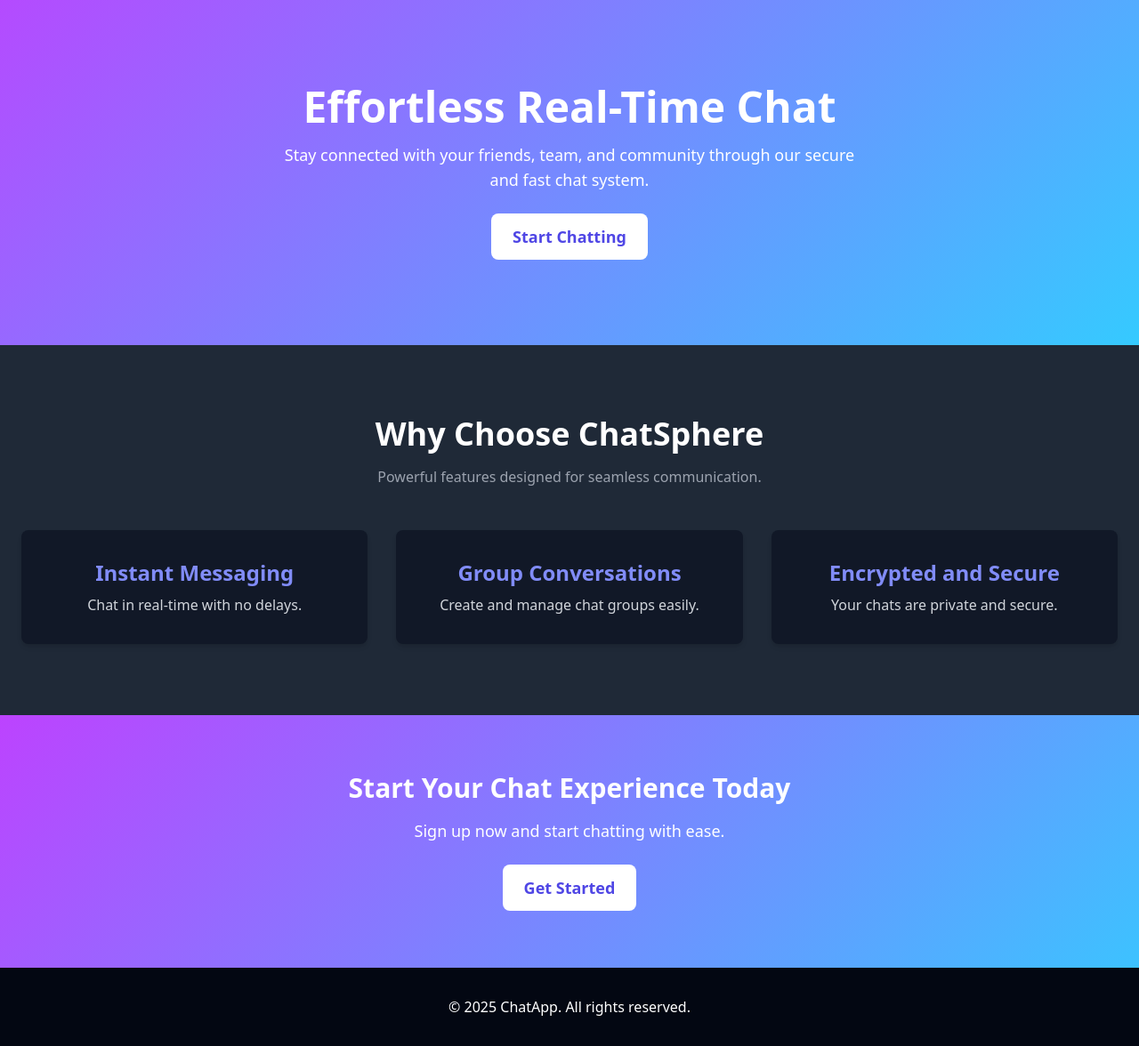
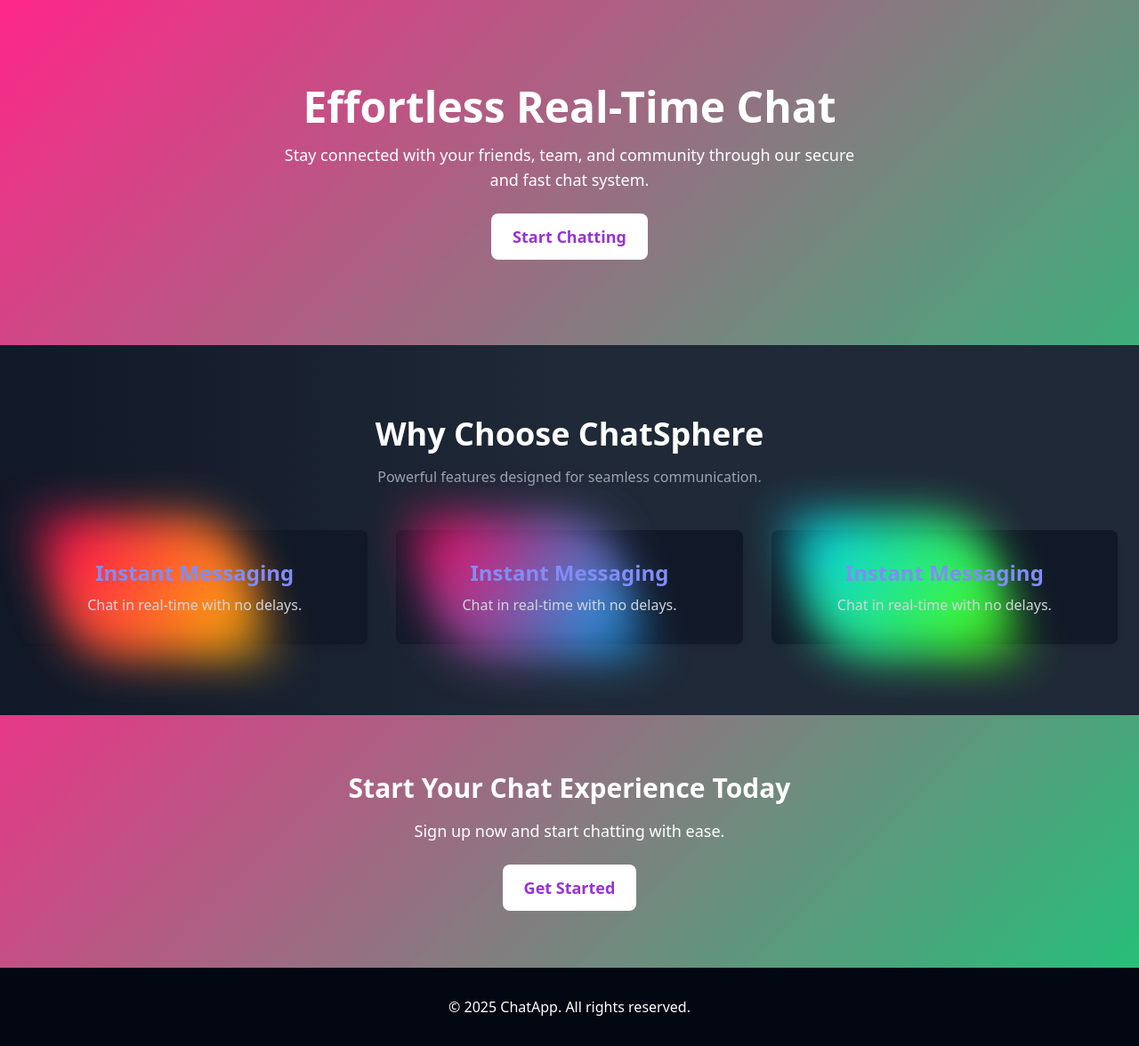
Before and after one commit to NikHil12907/ChatSphere, a Django app: page / in a window 1280 px wide. Shown: the part 64-1240 px from the top of the page at 89% size. Run offline with Django 5.2, Linux system fonts and the light colour scheme; some libraries are stand-ins or nearby versions.

Commit message:
Home Page Take 1

```diff
--- a/theme/static/css/dist/styles.css
+++ b/theme/static/css/dist/styles.css
@@ -783,12 +783,44 @@
   }
 }
 
+.pointer-events-none {
+  pointer-events: none;
+}
+
 .static {
   position: static;
 }
 
+.absolute {
+  position: absolute;
+}
+
 .relative {
   position: relative;
+}
+
+.inset-0 {
+  inset: 0px;
+}
+
+.bottom-0 {
+  bottom: 0px;
+}
+
+.left-0 {
+  left: 0px;
+}
+
+.right-0 {
+  right: 0px;
+}
+
+.top-0 {
+  top: 0px;
+}
+
+.z-10 {
+  z-index: 10;
 }
 
 .mx-4 {
--- a/theme/templates/theme/home.html
+++ b/theme/templates/theme/home.html
@@ -8,24 +8,118 @@
     {% tailwind_css %}
     <style>
         .holographic {
-            background: linear-gradient(135deg, #ff00ff, #00ffff, #ff00ff);
-            background-size: 400% 400%;
-            animation: holoGlow 8s infinite ease-in-out;
+            background: linear-gradient(135deg, #ff00ff, #00ffff, #ff00ff, #00ff00);
+            background-size: 600% 600%;
+            animation: holoGlow 12s infinite ease-in-out, holoShift 3s infinite alternate ease-in-out;
         }
         @keyframes holoGlow {
             0% {background-position: 0% 50%;}
-            50% {background-position: 40% 50%;}
+            50% {background-position: 100% 50%;}
             100% {background-position: 0% 50%;}
         }
+
+        @keyframes holoShift{
+            0% { filter: hue-rotate(0deg); }
+            100% { filter: hue-rotate(360deg); }
+        }
+
+        .hover-effect:{
+            transition: transform 0.3s ease-in-out, box-shadow 0.3s ease-in-out;
+        }
         .hover-effect:hover{
-            transform: scale(1.05);
-            transition: transform 0.3s ease-in-out;
+            transform: scale(1.10);
+            box-shadow: 0 6px 12px rgba(0, 0, 0, 0.3);;
         }
+
+        .another-hover{
+            position: relative;
+            transition: 0.5s;
+        }
+
+        .another-hover::before,
+        .another-hover::after{
+            content:'';
+            position: absolute;
+            top: 0;
+            left: 50px;
+            width: 50%;
+            height: 100%;
+            background: #fff;
+            border-radius: 8px;
+            transform: skewX(15deg);
+            transition: 0.5s;
+            filter: blur(30px);
+        }
+
+        .another-hover:hover::before,
+        .another-hover:hover::after{
+            transform: skewX(0deg);
+            left: 20px;
+            width: calc(100% - 90px);
+        }
+
+        .another-hover:nth-child(1)::before,
+        .another-hover:nth-child(1)::after{
+            background: linear-gradient(315deg, #ffbc00, #ff0058);
+        }
+        .another-hover:nth-child(2)::before,
+        .another-hover:nth-child(2)::after{
+            background: linear-gradient(315deg, #03a9f4, #ff0058);
+        }
+        .another-hover:nth-child(3)::before,
+        .another-hover:nth-child(3)::after{
+            background: linear-gradient(315deg, #4dff03, #00d0ff);
+        }
+
+        .another-hover span::before,
+        .another-hover span::after{
+            content: '';
+            position: absolute;
+            border-radius: 8px;
+            background: rgba(255, 255, 255, 0.1);
+            backdrop-filter: blur(10px);
+            opacity: 0;
+            transition: 0.1s;
+            animation: animate 2s ease-in-out infinite;
+            box-shadow: 0 5px 15px rgba(0,0,0,0.08);
+        }
+
+        .another-hover:hover span::before{
+            top: -50px;
+            left: 50px;
+            width: 100px;
+            height: 100px;
+            opacity: 1;
+        }
+
+        .another-hover span::after {
+            bottom: 0;
+            right: 0;
+            width: 100%;
+            height: 100%;
+            opacity: 0;
+            transition: 0.5s;
+            animation-delay: -1s;
+        }
+
+        .another-hover:hover span::after {
+            bottom: -50px;
+            right: 50px;
+            width: 100px;
+            height: 100px;
+            opacity: 1;
+        }
+
+        @keyframes animate {
+            0%, 100% { transform: translateY(10px);}
+            50% { transform: translate(-10px); }
+        }
+
     </style>
 </head>
 <body class="bg-gradient-to-r from-gray-900 via-gray-800 to-gray-800 text-white">
 
-    <nav class="bg-gray-950 shadow-md py-4 overflow-hidden">
+    <nav class="bg-gray-950 shadow-md py-4">
         <div class="container mx-auto flex justify-between items-center px-6">
             <a href="#" class="text-2xl font-bold text-indigo-400">Chatsphere</a>
             <div class="space-x-4">
@@ -45,27 +139,53 @@
         </div>
     </section>
 
-    <section class="py-20 bg-gray-800">
+    <section class="py-20 flex flex-col items-center">
         <div class="container mx-auto text-center px-6">
             <h2 class="text-4xl font-bold text-white">Why Choose ChatSphere</h2>
             <p class="text-gray-400 mt-4">Powerful features designed for seamless communication.</p>
 
             <div class="mt-12 grid md:grid-cols-3 gap-8">
-                <div class="bg-gray-900 p-8 rounded-lg shadow-md hover-effect">
-                    <h3 class="text-2xl font-bold text-indigo-400">Instant Messaging</h3>
-                    <p class="text-gray-300 mt-2">Chat in real-time with no delays.</p>
+                <div class="bg-gray-900 p-8 rounded-lg shadow-md another-hover">
+                    <span></span>
+                    <div class="content relative z-10">
+                        <h3 class="text-2xl font-bold text-indigo-400">Instant Messaging</h3>
+                        <p class="text-gray-300 mt-2">Chat in real-time with no delays.</p>
+                    </div>
                 </div>
-                <div class="bg-gray-900 p-8 rounded-lg shadow-md hover-effect">
-                    <h3 class="text-2xl font-bold text-indigo-400">Group Conversations</h3>
-                    <p class="text-gray-300 mt-2">Create and manage chat groups easily.</p>
+                <div class="bg-gray-900 p-8 rounded-lg shadow-md another-hover">
+                    <span></span>
+                    <div class="content relative z-10">
+                        <h3 class="text-2xl font-bold text-indigo-400">Instant Messaging</h3>
+                        <p class="text-gray-300 mt-2">Chat in real-time with no delays.</p>
+                    </div>
                 </div>
-                <div class="bg-gray-900 p-8 rounded-lg shadow-md hover-effect">
-                    <h3 class="text-2xl font-bold text-indigo-400">Encrypted and Secure</h3>
-                    <p class="text-gray-300 mt-2">Your chats are private and secure.</p>
+                <div class="bg-gray-900 p-8 rounded-lg shadow-md another-hover">
+                   <span></span>
+                    <div class="content relative z-10">
+                        <h3 class="text-2xl font-bold text-indigo-400">Instant Messaging</h3>
+                        <p class="text-gray-300 mt-2">Chat in real-time with no delays.</p>
+                    </div>
                 </div>
             </div>
         </div>
     </section>
+    {% comment %} <section class="justify-center items-center min-h-screen bg-[#1d061a]">
+        <div class="container flex justify-center items-center flex-wrap py-10">
+            <div class="box relative w-[320px] h-[400px] flex justify-center items-center mx-[30px] my-[40px] transition-transform duration-500 hover:before:transform[skewX(0deg)] hover:before:left-[20px] hover:before:w-[calc(100%-90px)] hover:after:transform[skewX(0deg)] hover:after:left-[20px] hover:after:w-[calc(100%-90px)]">
+                <span class="absolute inset-0 z-5 pointer-events-none">
+                    <span class="absolute top-0 left-0 w-0 h-0 rounded-lg bg-white/10 backdrop-blur-md opacity-0 transition-opacity duration-100 animate-pulse" style="animation-delay: -1s;"></span>
+                    <span class="absolute bottom-0 right-0 w-full h-full rounded-lg bg-white/10 backdrop-blur-md opacity-0 transition-opacity duration-500 animate-pulse" style="animation-delay: -1s;">
+
+                    </span>
+                </span>
+                <div class="content relative left-0 p-[20px_40px] bg-white/5 backdrop-blur-md shadow-md rounded-lg z-1 text-white transition-transform duration-500 hover:left[-25px] hover:p-[60px_40px]">
+                    <h2 class="text-[2em] text-white mb-[10px]">Title</h2>
+                    <p class="text-[1.1em] mb-[10px] leading-relaxed">Description</p>
+                    <a href="#" class="inline-block text-[1.1em] text-[#111] bg-white py-[10px] rounded-md font-bold mt-[5px] transition-colors duration-300 hover:bg-[#ffcf4d] border border-transparent hover:border-[#ff0058]/40 shadow-sm">Link</a>
+                </div>
+            </div>
+        </div>
+    </section>  {% endcomment %}
 
     <section class="py-16 holographic text-center">
         <h2 class="text-3xl font-bold">Start Your Chat Experience Today</h2>
```
Also changed, not shown: other parts of theme/static/css/dist/styles.css (+199 -0 lines).
